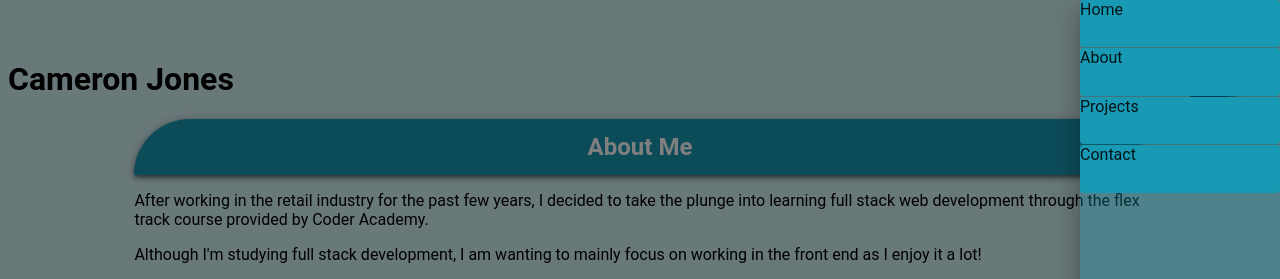
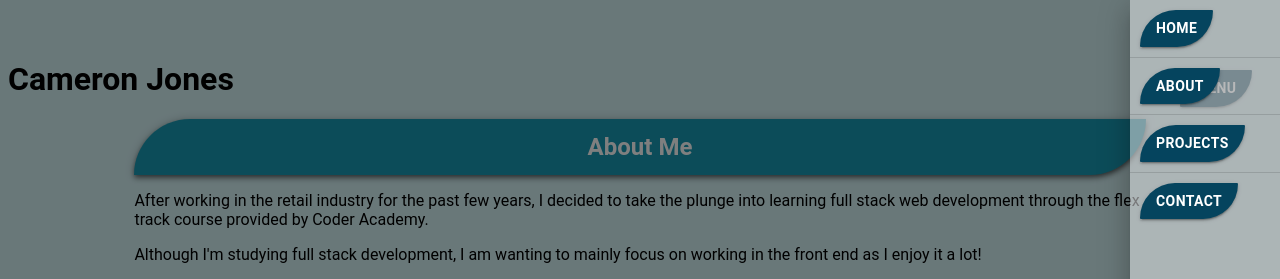
Before and after one commit to iamcrjones/my-portfolio, a React (Create React App) app: page / in a window 1280 px wide. Both pictures are taken after a click on the button "MENU". Shown: the top 279 px of the page. Built offline with nearby package versions, Linux system fonts and the light colour scheme.

Commit message:
buttons in drawer kinda working

```diff
--- a/src/components/Drawer.js
+++ b/src/components/Drawer.js
@@ -3,7 +3,7 @@ import Box from '@mui/material/Box';
 import Drawer from '@mui/material/Drawer';
 import Button from '@mui/material/Button';
 import { Link } from "react-scroll";
-import { Card } from '@mui/material';
+//import { Card } from '@mui/material';
 
 // import List from '@mui/material/List';
 import Divider from '@mui/material/Divider';
@@ -55,33 +55,33 @@ export default function TemporaryDrawer() {
     <div className='menu'>
       {['right'].map((anchor) => (
         <React.Fragment key={anchor}>
-          <Button onClick={toggleDrawer(anchor, true)}variant='contained'>Menu</Button>
+          <Button classname="menubutton"onClick={toggleDrawer(anchor, true)}variant='contained'>Menu</Button>
           <Drawer
             anchor={anchor}
             open={state[anchor]}
             onClose={toggleDrawer(anchor, false)}
           >
           <Box
-            sx={{ width: anchor === 'top' || anchor === 'bottom' ? 'auto' : 200 }}
+            sx={{ width: anchor === 'top' || anchor === 'bottom' ? 'auto' : 150 }}
             role="presentation"
             onClick={toggleDrawer(anchor, false)}
             onKeyDown={toggleDrawer(anchor, false)}
           >
-            <Card variant="contained" >
-              <Link className='linky' to="header" spy={true} smooth={true} offset={-10} duration={550} onClick={toggleDrawer(anchor, false)}>Home</Link>
-            </Card>
+            <Button variant="contained">
+                <Link className='linky' to="header" spy={true} smooth={true} offset={-10} duration={550} onClick={toggleDrawer(anchor, false)}>Home</Link>
+            </Button>
             <Divider />
-            <Card variant="contained">
+            <Button variant="contained">
               <Link className='linky' to="aboutContainer" spy={true} smooth={true} offset={-10} duration={550} onClick={toggleDrawer(anchor, false)}>About</Link>
-            </Card>
+            </Button>
             <Divider />
-            <Card variant="contained">
+            <Button variant="contained">
               <Link className='linky' to="projectContainer" spy={true} smooth={true} offset={-10} duration={550} onClick={toggleDrawer(anchor, false)}>Projects</Link>
-            </Card>
+            </Button>
             <Divider />
-            <Card variant="contained">
+            <Button variant="contained">
               <Link className='linky' to="contactContainer" spy={true} smooth={true} offset={-10} duration={550} onClick={toggleDrawer(anchor, false)}>Contact</Link>
-            </Card>
+            </Button>
           </Box>
             {/* {list} */}
           </Drawer>
--- a/src/styled/Global.style.js
+++ b/src/styled/Global.style.js
@@ -22,6 +22,8 @@ const GlobalStyles = createGlobalStyle`
         border-top-left-radius: 8rem 8rem;
         border-bottom-right-radius: 8rem 8rem;
         font-weight: 600;
+        margin: 10px;
+        padding: 6px 16px;
     }
     .MuiButton-root:hover {
         background-color: ${pallet.color2}
@@ -42,15 +44,19 @@ const GlobalStyles = createGlobalStyle`
         color: white;
     }
     .MuiBox-root {
-        background-color: ${pallet.color3}05
+       // background-color: ${pallet.color3}05
+       justify-content: center;
+       align-items: center;
+    }
+    .MuiBox-root .MuiButton-root{
+        padding: 0;
     }
     .linky {
-        width: 100%;
-        height: 100%;
         cursor: pointer;
+        padding: 6px 16px;
     }
     .MuiPaper-root {
-        background-color: ${pallet.color3}50
+        background-color: ${colors.color6}80
     }
     .MuiCard-root {
         background-color: ${pallet.color3};
```
